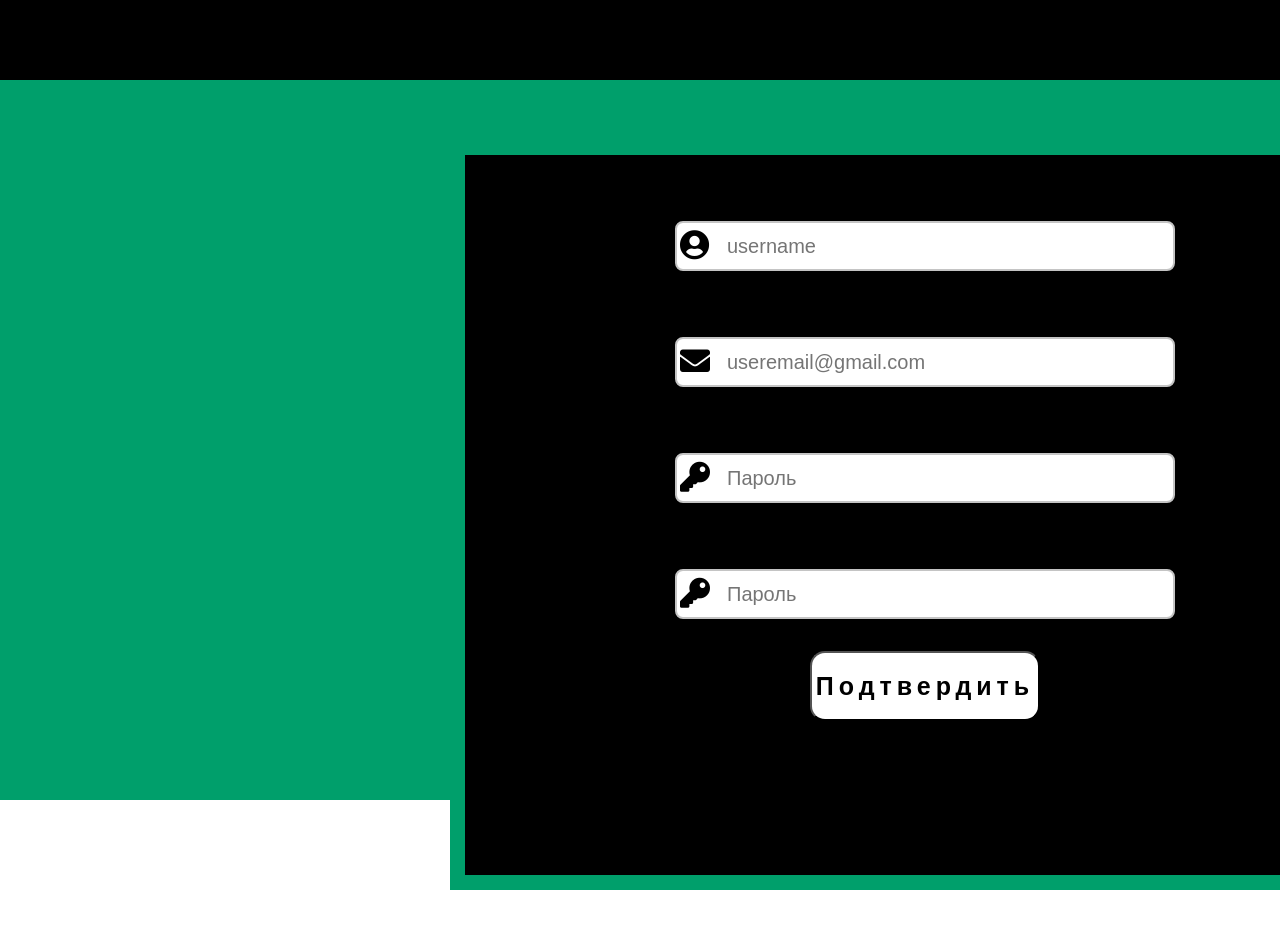
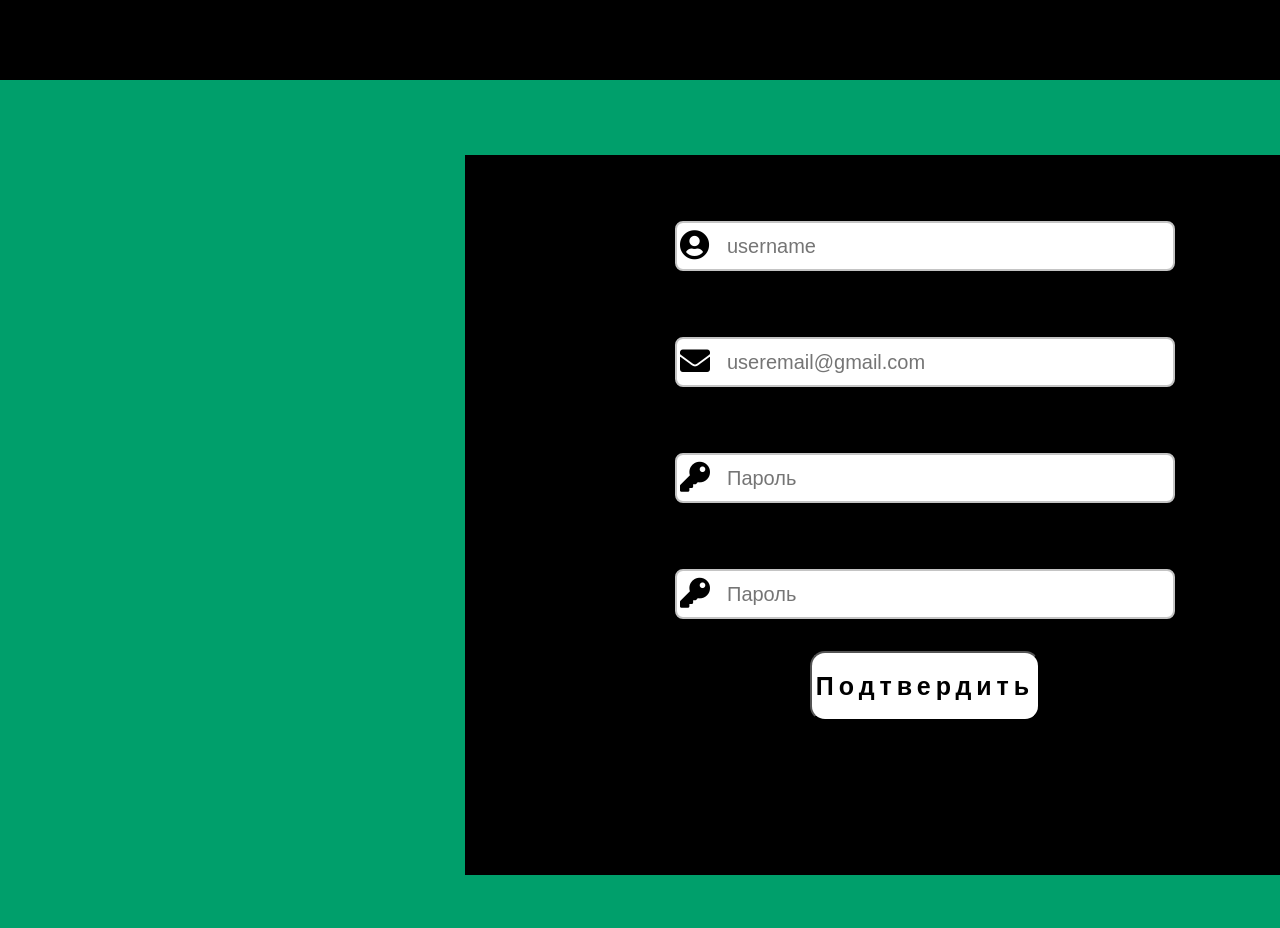
Before and after one commit to SerenkayaPusenka/JsForm, a plain HTML site: page index.htm in a window 1280 px wide. Shown: the top 928 px of the page. Before the commit the page ends 890 px from the top, so only its background shows below. Drawn offline with Linux system fonts and the light colour scheme.

Commit message:
Update main.css

```diff
--- a/main.css
+++ b/main.css
@@ -6,7 +6,7 @@
 .main{
     background-color: rgb(0, 159, 107);
     width: 100%;
-    min-height: 90vh;
+    min-height: 140vh;
     display: flex;
     flex-direction: column;
 }
```
